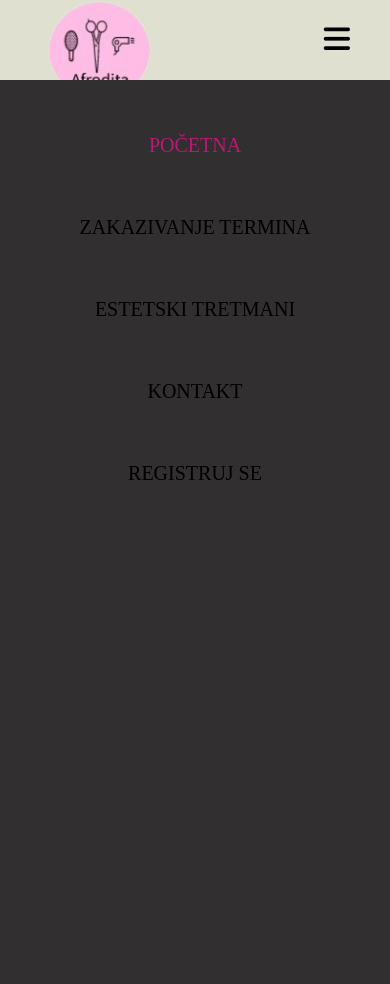
After one commit to krunicnina/dz1, a PHP site: page /meni.php in a window 390 px wide, after a click that opens the changed part. The commit adds this page. Run offline with PHP 8.4, Linux system fonts and the light colour scheme; some libraries are stand-ins or nearby versions.

```diff
--- /dev/null
+++ b/css/meni.css
@@ -0,0 +1,112 @@
+* {
+    margin: 0;
+    padding: 0;
+    text-decoration: none;
+    list-style: none;
+    box-sizing: border-box;
+    font-family: 'Raleway', sans-serif;
+  }
+
+  body {
+    font-family: sans-serif;
+  }
+
+  nav {
+    background: #e0e0d1;
+    height: 100px;
+    width: 100%;
+    border-bottom: 3px solid grey;
+  }
+
+  label.logo {
+
+    padding: 0 80px;
+
+  }
+
+  label.logo img {
+    height: 100px;
+  }
+
+  nav ul {
+    float: right;
+    margin-right: 20px;
+  }
+
+  nav ul li {
+    display: inline-block;
+    line-height: 80px;
+    margin: 9px 5px;
+  }
+
+  nav ul li a {
+    color: black;
+    font-size: 15px;
+    padding: 7px 17px;
+    border-radius: 3px;
+    text-transform: uppercase;
+    font-family: "Times New Roman", Times, serif;
+  }
+
+  a .active,
+  a:hover {
+    background: rgb(185, 26, 114);
+    transition: 0.5s;
+  }
+
+  .checkbtn {
+    font-size: 30px;
+    color: black;
+    float: right;
+    line-height: 80px;
+    margin-right: 40px;
+    cursor: pointer;
+    display: none;
+  }
+
+  #check {
+    display: none;
+  }
+  @media (max-width: 952px) {
+    label.logo {
+      font-size: 30px;
+      padding-left: 50px;
+    }
+    nav ul li a {
+      font-size: 16px;
+    }
+  }
+
+  @media (max-width: 858px) {
+
+    .checkbtn {
+      display: block;
+    }
+    ul {
+      position: fixed;
+      width: 100%;
+      height: 100vh;
+      /* background: #2c3e50; */
+      background: rgb(49, 47, 47);
+      top: 80px;
+      left: -100%;
+      text-align: center;
+      transition: all 0.5s;
+    }
+    nav ul li {
+      display: block;
+      margin: 50px 0;
+      line-height: 30px;
+    }
+    nav ul li a {
+      font-size: 20px;
+    }
+    a:hover,
+    a.active {
+      background: none;
+      color: rgb(185, 26, 114);
+    }
+    #check:checked ~ ul {
+      left: 0;
+    }
+  }
--- /dev/null
+++ b/footer.php
@@ -0,0 +1,3 @@
+<?php
+echo "<p>Copyright &copy;" . date("Y") . " Elab</p>";
+?>
--- /dev/null
+++ b/meni.php
@@ -0,0 +1,28 @@
+<!DOCTYPE html>
+<html lang="en">
+<head>
+    <meta charset="UTF-8">
+    <meta http-equiv="X-UA-Compatible" content="IE=edge">
+    <meta name="viewport" content="width=device-width, initial-scale=1.0">
+    <title>Kontakt</title>
+    <link rel="stylesheet" href="css/meni.css">
+    <script src="https://kit.fontawesome.com/a076d05399.js"></script>
+</head>
+<body>
+    <nav>
+        <input type="checkbox" id="check">
+        <label for="check" class="checkbtn">
+            <i class="fas fa-bars"></i>
+        </label>
+        <label class="logo"><img src="slike/pp.png"></label>
+        <ul>
+            <li><a class="active" href="index.php">Početna</a></li>
+            <li><a href="unosnovogtermina.php">Zakazivanje termina</a></li>
+            <li><a href="tretmani.php">Estetski tretmani</a></li>
+            <li><a href="contact.php">Kontakt</a></li>
+            <li><a href="registrujse.php">Registruj se</a></li>
+        </ul>
+    </nav>
+
+    <script src="https://stackpath.bootstrapcdn.com/bootstrap/5.0.0-alpha2/js/bootstrap.bundle.min.js" integrity="sha384-BOsAfwzjNJHrJ8cZidOg56tcQWfp6y72vEJ8xQ9w6Quywb24iOsW913URv1IS4GD" crossorigin="anonymous"></script>
+    </body>
```
Also changed, not shown: contact.php (renamed from contact.html, +2 -15 lines), index.php (+2 -14 lines), tretmani.php (+2 -14 lines).
